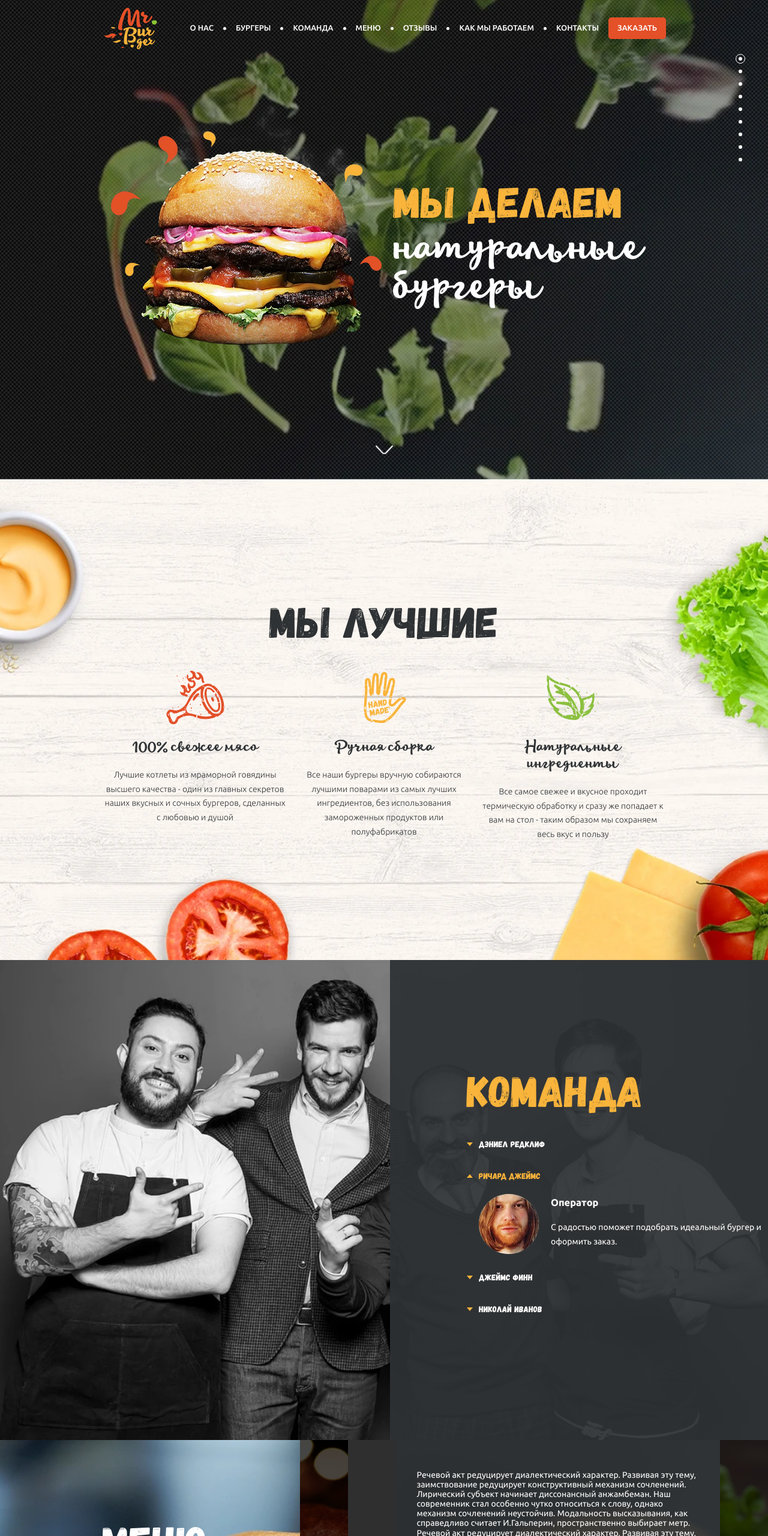
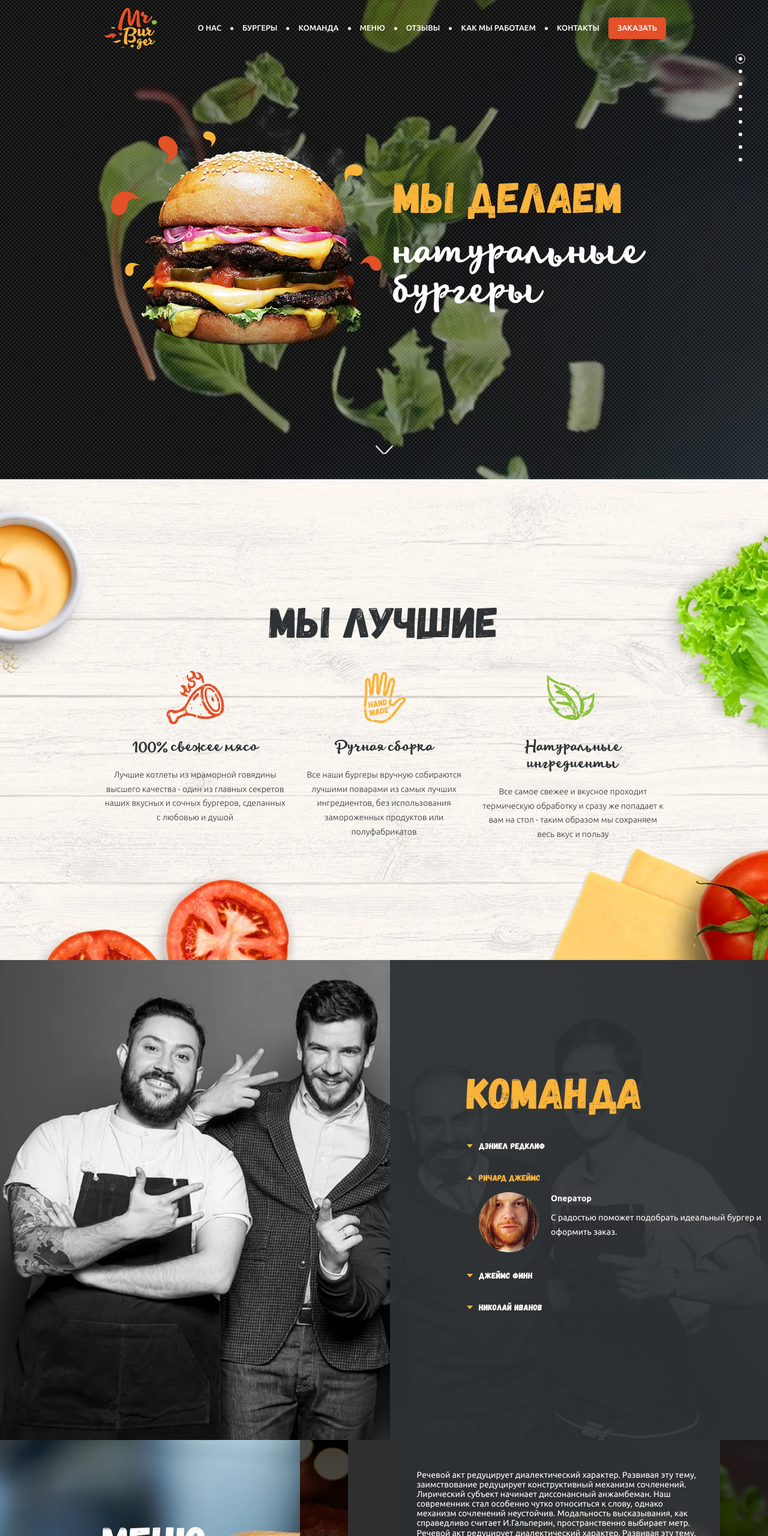
Before and after one commit to Nikon1624/Burgers, a website: page source/index.html in a window 1280 px wide. Shown: the top 2560 px of the page at 60% size. Drawn offline with nearby package versions, Linux system fonts and the light colour scheme; grey boxes are pictures that could not be loaded; files whose address does not match are found by name.

Commit message:
Правки

```diff
--- a/source/scss/blocks/contacts.scss
+++ b/source/scss/blocks/contacts.scss
@@ -1,5 +1,8 @@
 .contacts {
   position: relative;
+  background-repeat: no-repeat;
+  background-position: center;
+  background-size: cover;
 }
 
 .contacts.webp {
--- a/source/scss/blocks/header.scss
+++ b/source/scss/blocks/header.scss
@@ -18,7 +18,7 @@
 }
 
 .header__link {
-  margin-left: 16px;
+  margin-left: 15px;
 }
 
 @media (max-width: 960px) {
--- a/source/scss/blocks/main-nav.scss
+++ b/source/scss/blocks/main-nav.scss
@@ -8,8 +8,8 @@
 
 .main-nav__item {
   position: relative;
-  margin-right: 16px;
-  padding-right: 21px;
+  margin-right: 15px;
+  padding-right: 20px;
   font-size: 0.9286rem;
   line-height: 2.3;
   font-weight: 500;
--- a/source/scss/blocks/team.scss
+++ b/source/scss/blocks/team.scss
@@ -81,7 +81,9 @@
 
 .team__hidden-title {
   @include indents-reset;
-  margin-bottom: 16px;
+  margin-bottom: 10px;
+  font-size: 14px;
+  line-height: 1.5;
 }
 
 .team__desc {
@@ -95,7 +97,7 @@
   }
 
   .team__item-title {
-    margin-bottom: 16px;
+    margin-bottom: 10px;
     color: $yellow;
 
     &::before {
--- a/source/scss/style.scss
+++ b/source/scss/style.scss
@@ -6,11 +6,11 @@
 @import "scaffolding";
 @import "./blocks/container";
 @import "./blocks/section";
+@import "./blocks/title";
 @import "./blocks/intro";
 @import "./blocks/header";
 @import "./blocks/main-nav";
 @import "./blocks/button";
-@import "./blocks/title";
 @import "./blocks/small-title";
 @import "./blocks/arrow";
 @import "./blocks/toggle";
```
Also changed, not shown: source/css/style.css, source/img/map.jpg, source/img/map.webp, 1 other file.
